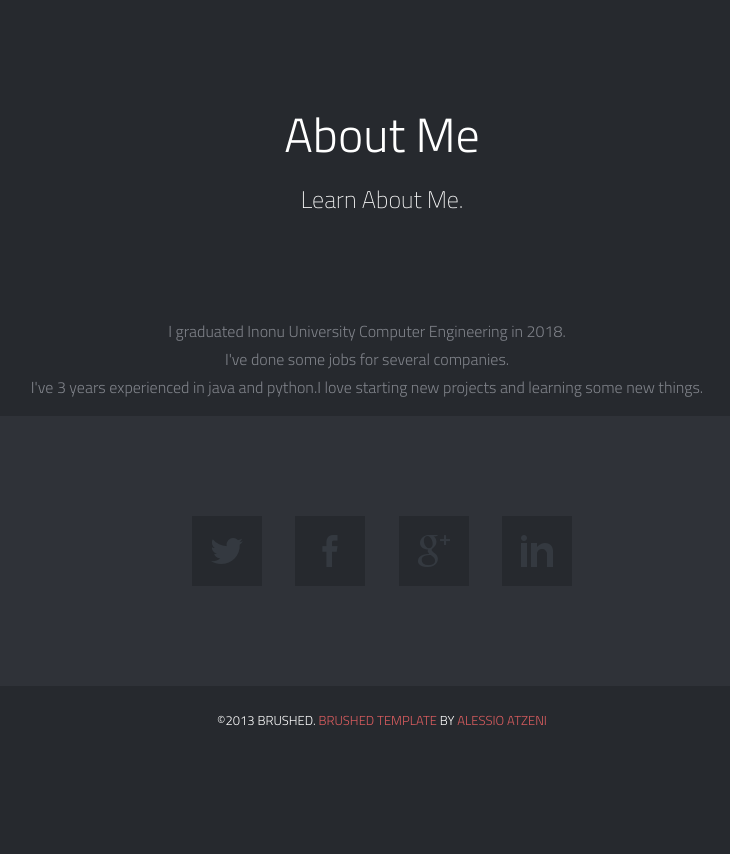
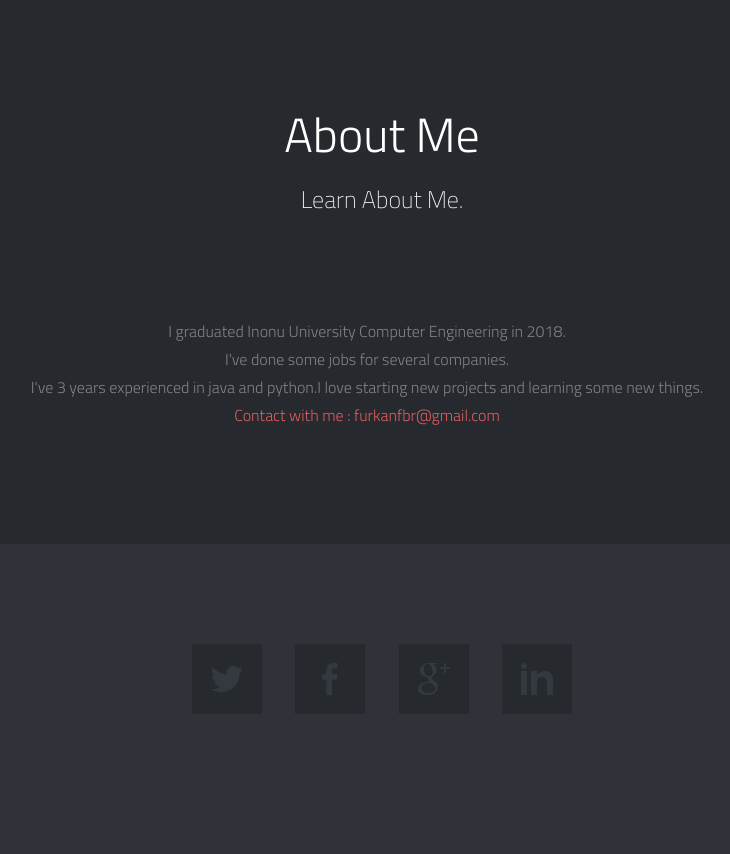
Before and after one commit to furkankykc/personalWebProject, a Django app: page / in a window 1280 px wide. Shown: the part 5405-6259 px from the top of the page, without its empty margins (258-988 px from the left). After the commit the page ends 5830 px from the top, so only its background shows below. Run offline with Django 3.2, Linux system fonts and the light colour scheme; data comes from the database, SQL or seed files in the repository; both versions use the stored data as it was after the commit; some libraries are stand-ins or nearby versions.

Commit message:
improvements

```diff
--- a/indexPage/urls.py
+++ b/indexPage/urls.py
@@ -3,5 +3,6 @@ from . import views
 
 
 urlpatterns = [
-    url(r'^$', views.runIndex, name='post_list')
+    url(r'^$', views.runIndex, name='post_list'),
+    url(r'refresh', views.refreshDB, name='refresh')
 ]
--- a/indexPage/views.py
+++ b/indexPage/views.py
@@ -20,7 +20,7 @@ def saveRepos():
     repo.objects.all().delete()
     for r in go:
         if r.language is not None:
-            instance = repo.objects.create(name=r.name, lang=r.language)
+            instance = repo.objects.create(name=r.name, lang=r.language.replace('#', 's').replace('+', 'p').replace('CSS','Django'))
             print(instance.name,'created ')
             try:
                 picture = urllib.request.urlretrieve(r.get_file_contents("/test-output/picture.png").download_url,"static/img/projects/"+r.name+".png")
@@ -33,14 +33,20 @@ def saveRepos():
                 picture = "static/img/github.png"
                 instance.picture = picture
                 # shutil.copy2("static/img/projects/"+r.name+".png",picture ,follow_symlinks=True)
+
             instance.save()
 
+def refreshDB(request):
+    saveRepos()
+    return runIndex(request)
 
 def runIndex(request):
+    # saveRepos()
     repos = getRepos()
     uniqueLangs = []
     uniqueLangs = ([x.lang.replace('#', 's').replace('+', 'p') for x in repos])
     uniqueLangs = np.unique(uniqueLangs)
+    print(repos)
     print(uniqueLangs)
     uniqueLangs = np.array(uniqueLangs)
     # for repo in repos:
--- a/templates/index.html
+++ b/templates/index.html
@@ -190,17 +190,19 @@
                                 <li class="item-thumbs span3 {{ project.lang }}">
 
                                     <div class="image-wrap">
-                                        <div class="hover-wrap" onclick="location='https://github.com/furkankykc/{{ project.name }}'" data-fancybox-group="gallery"
+                                        <div class="hover-wrap"
+                                             onclick="location='https://github.com/furkankykc/{{ project.name }}'"
+                                             data-fancybox-group="gallery"
                                              title="{{ project.name }}">
                                             <!-- Fancybox - Gallery Enabled - Title - Full Image -->
                                             {#                                                                    	<a class="hover-wrap fancybox" data-fancybox-group="gallery" title="{{ project.name }}" href="{{picture}}" style:{width="300" height="300"} >#}
-                                            <span class="overlay-img"  ></span>
-                                            <span class="overlay-text-thumb"  >{{ project.name }}</span>
+                                            <span class="overlay-img"></span>
+                                            <span class="overlay-text-thumb">{{ project.name }}</span>
 
                                         </div>
-                                        <h4 class="title-description"  >{{ project.name }}</h4>
+                                        <h4 class="title-description">{{ project.name }}</h4>
                                         <!-- Thumb Image and Description -->
-                                        <img  src="{{ project.picture }}" alt="description : {{ project.description }}"
+                                        <img src="{{ project.picture }}" alt="description : {{ project.description }}"
                                              width="700" height="600">
                                     </div>
                                 </li>
@@ -322,7 +324,11 @@
             <p class="profile-name" align="center">I graduated Inonu University Computer Engineering in 2018.</br>I've
                 done some jobs for several companies.
                 <br>I've 3 years experienced in java and python.I love starting new projects and learning some new
-                things. </p>
+                things.</br>
+            <a href="mailto:furkanfbr@gmail.com"> Contact with me : furkanfbr@gmail.com</a>
+
+            </p>
+        </div>
     </div>
 </div>
 <!-- End About Section -->
@@ -357,10 +363,10 @@
 
 <!-- Footer -->
 <footer>
-        <p class="credits">&copy;2013 Brushed. <a href="http://themes.alessioatzeni.com/html/brushed/"
-                                                  title="Brushed | Responsive One Page Template">Brushed Template</a> by
-            <a href="http://www.alessioatzeni.com/" title="Alessio Atzeni | Web Designer &amp; Front-end Developer">Alessio
-                Atzeni</a></p>
+{#    <p class="credits">&copy;2013 Brushed. <a href="http://themes.alessioatzeni.com/html/brushed/"#}
+{#                                              title="Brushed | Responsive One Page Template">Brushed Template</a> by#}
+{#        <a href="http://www.alessioatzeni.com/" title="Alessio Atzeni | Web Designer &amp; Front-end Developer">Alessio#}
+{#            Atzeni</a></p>#}
 </footer>
 <!-- End Footer -->
 
```
Also changed, not shown: db.sqlite3. Lines whose indentation alone changed are shown as unchanged.
